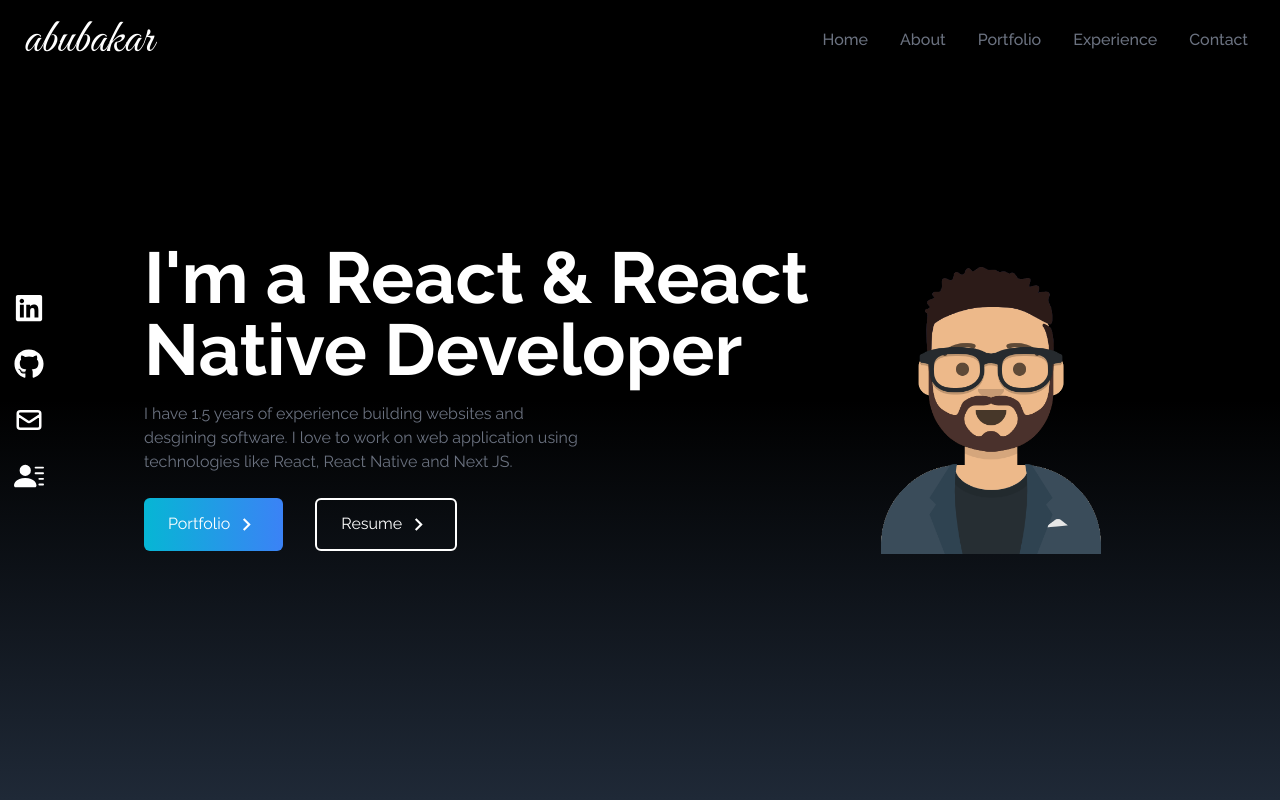
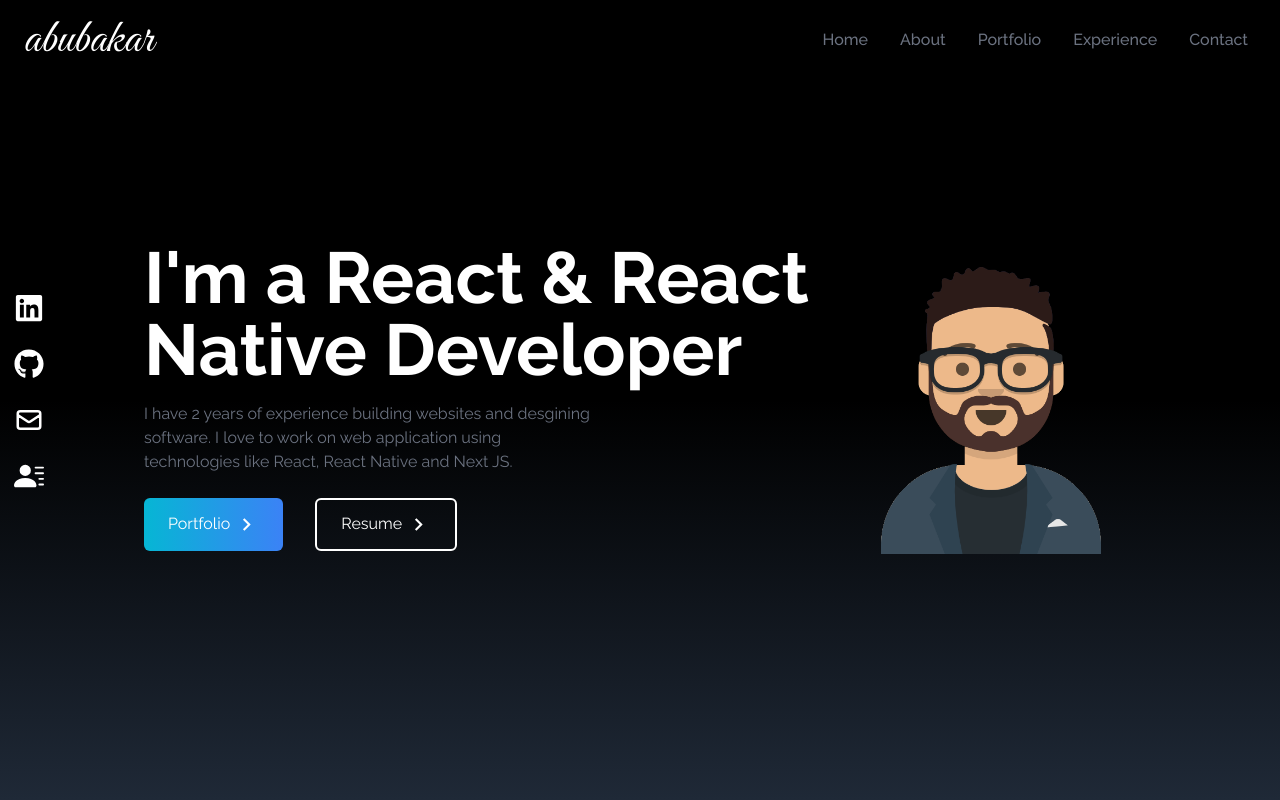
Before and after one commit to Abubakar-creates/Portfolio, a React (Create React App) app: page / in a window 1280 px wide. Shown: the top 800 px of the page. Built offline with nearby package versions, Linux system fonts and the light colour scheme.

Commit message:
resume update

```diff
--- a/src/components/Home.jsx
+++ b/src/components/Home.jsx
@@ -24,7 +24,7 @@ const Home = () => {
             I'm a React & React Native Developer
           </h2>
           <p className="text-gray-500 py-4 max-w-md">
-            I have 1.5 years of experience building websites and desgining software.
+            I have 2 years of experience building websites and desgining software.
             I love to work on web application using technologies like
             React, React Native and Next JS.
           </p>
```
Also changed, not shown: 1 other file (tests, documents, lock files or other folders).
